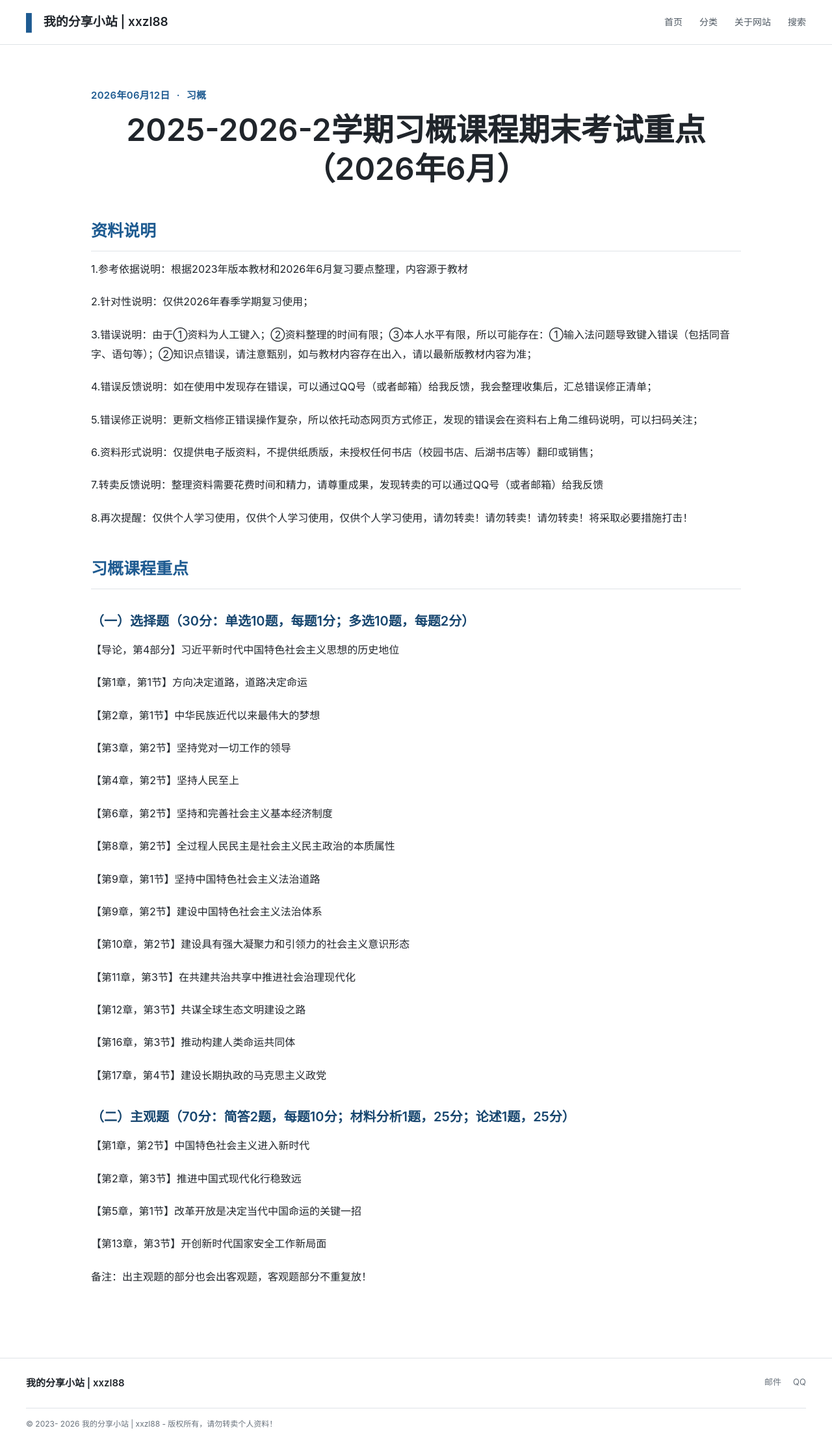
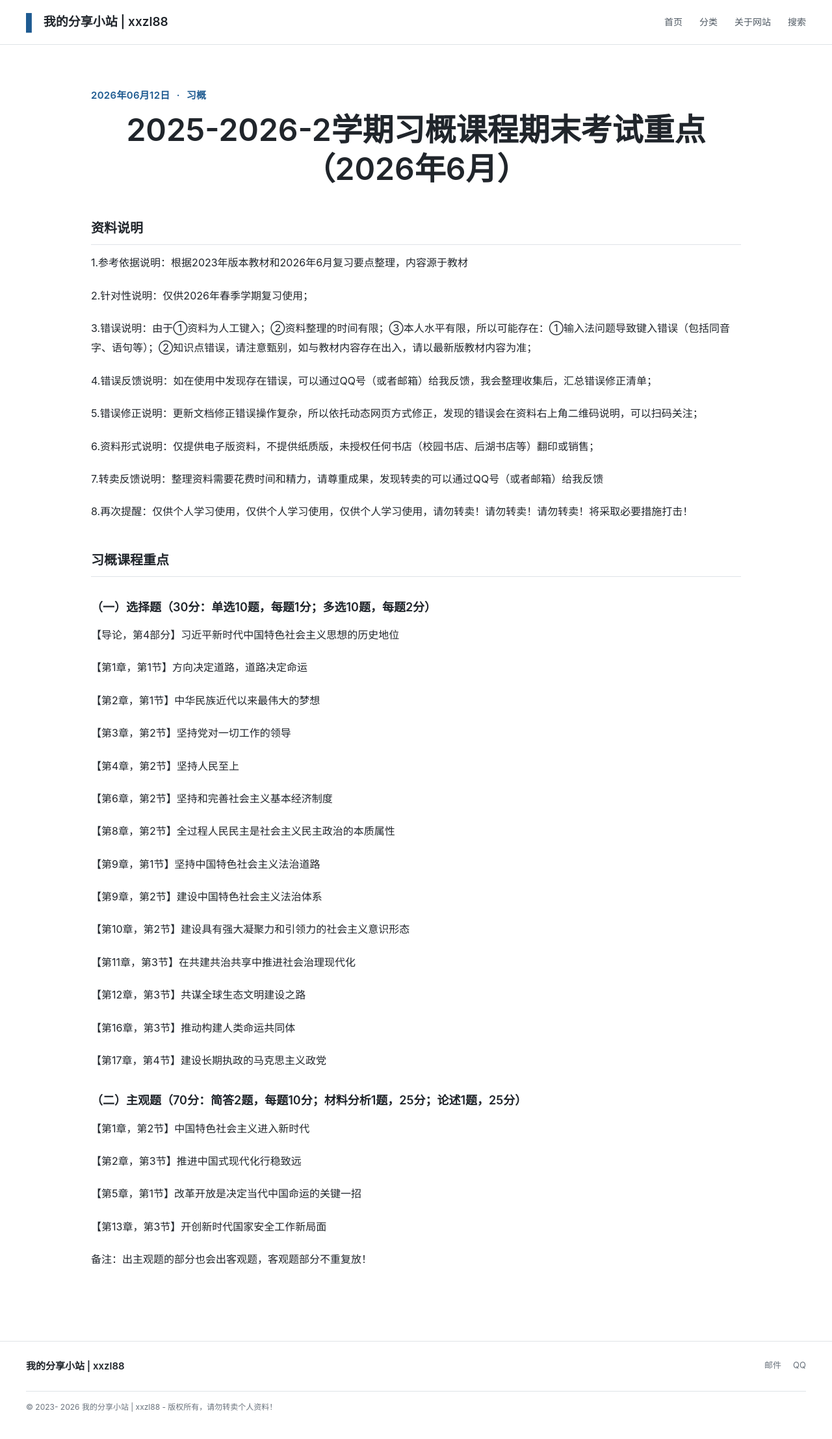
Before and after one commit to xxzl88/csu, a Jekyll site: the page built from _posts/2026-06-12-index.md, in a window 1280 px wide. Shown: the whole page at 65% size. Built offline with Jekyll 4.4.1, drawn with Linux system fonts in a browser that asks for light colours; after the commit the page ends 2189 px from its top, so only the background shows below that.

Commit message:
Update main.css

```diff
--- a/assets/css/main.css
+++ b/assets/css/main.css
@@ -104,8 +104,7 @@ a { color:inherit; text-decoration:none; }
 }
 .article-body h2 {
   margin:40px 0 12px;
-  font-size:25px;
-  color:var(--accent);
+  font-size:20px;
   font-weight:700;
   padding-bottom:6px;
   border-bottom:1px solid var(--line);
@@ -113,8 +112,7 @@ a { color:inherit; text-decoration:none; }
 
 .article-body h3 {
   margin:30px 0 10px;
-  font-size:20px;
-  color:var(--accent-dark);
+  font-size:18px;
   font-weight:600;
 }
 .article-body p { margin:0 0 20px; }
```
